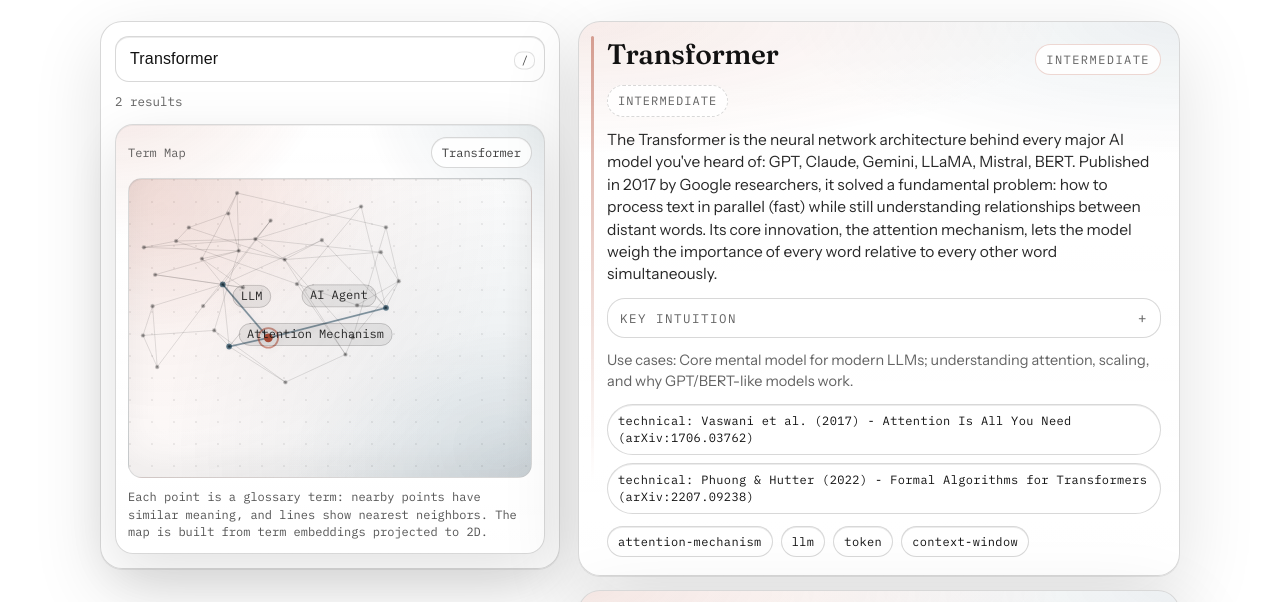
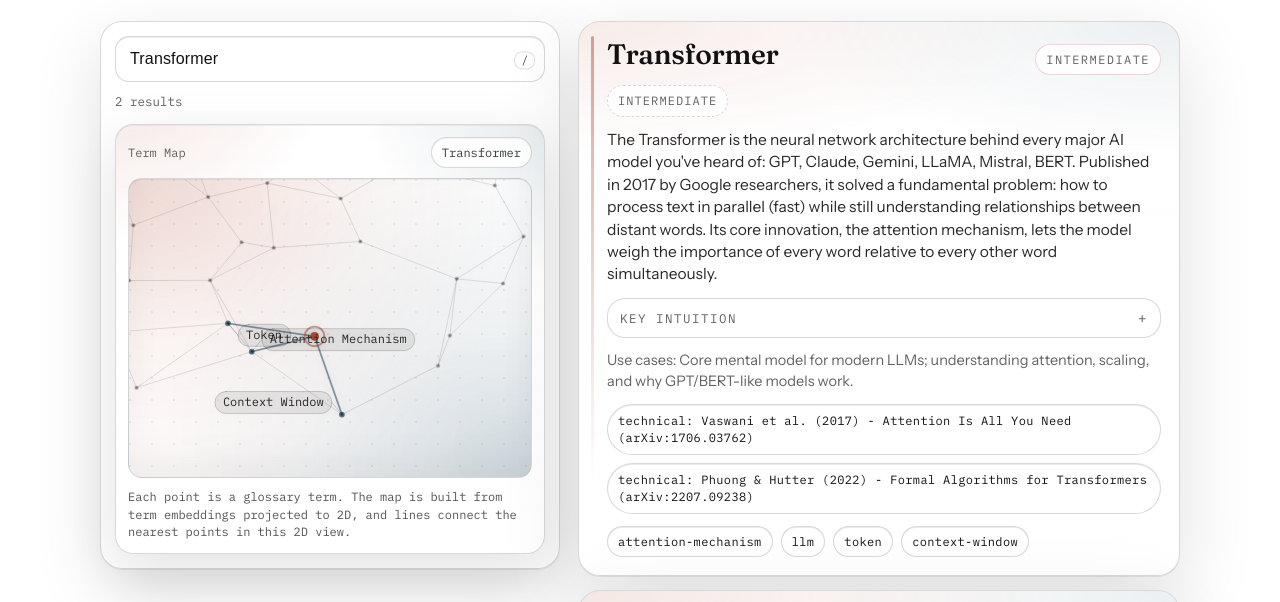
Before and after one commit to GarauGarau/ai-glossary, a plain HTML site: page docs/index.html in a window 1280 px wide. Both pictures are taken after a click on the button "RANDOM". Shown: the part 182-784 px from the top of the page. Drawn offline with Linux system fonts and the light colour scheme.

Commit message:
map fix2

```diff
--- a/docs/app.js
+++ b/docs/app.js
@@ -105,6 +105,35 @@
     return { min: lower, max: upper };
   }
   return { min: lo, max: hi };
+}
+
+
+function buildSpatialNeighborLookup(items, ids, k = 3) {
+  const lookup = new Map();
+  const count = Math.max(1, Math.floor(k));
+  for (const id of ids) {
+    const p = items[id];
+    if (!p || typeof p._nx !== "number" || typeof p._ny !== "number") {
+      lookup.set(id, []);
+      continue;
+    }
+    const ranked = [];
+    for (const otherId of ids) {
+      if (otherId === id) {
+        continue;
+      }
+      const q = items[otherId];
+      if (!q || typeof q._nx !== "number" || typeof q._ny !== "number") {
+        continue;
+      }
+      const dx = q._nx - p._nx;
+      const dy = q._ny - p._ny;
+      ranked.push({ id: otherId, d2: dx * dx + dy * dy });
+    }
+    ranked.sort((a, b) => a.d2 - b.d2);
+    lookup.set(id, ranked.slice(0, count).map((row) => row.id));
+  }
+  return lookup;
 }
 
 
@@ -282,10 +311,6 @@
 
 
 function renderControlCopy() {
-  document.querySelectorAll("[data-shortcuts]").forEach((node) => {
-    node.hidden = node.dataset.shortcuts !== state.lang;
-  });
-
   document.querySelectorAll("[data-map-lang]").forEach((node) => {
     node.hidden = node.dataset.mapLang !== state.lang;
   });
@@ -344,19 +369,24 @@
   if (!terms.length) {
     return "";
   }
+
+  const q = normalize(state.query.trim());
+  const exact = terms.find((term) => {
+    if (normalize(term.term) === q) {
+      return true;
+    }
+    return term.aliases.some((alias) => normalize(alias) === q);
+  });
+  if (exact) {
+    return exact.id;
+  }
+
+  const startsWith = terms.find((term) => normalize(term.term).startsWith(q));
+  if (startsWith) {
+    return startsWith.id;
+  }
+
   return terms[0].id;
-}
-
-
-function getMapNeighbors(termId) {
-  if (!termId || !state.termMap || !state.termMap.items) {
-    return [];
-  }
-  const neighbors = state.termMap.neighbors?.[termId];
-  if (!Array.isArray(neighbors)) {
-    return [];
-  }
-  return neighbors.filter((id) => typeof id === "string" && id in state.termMap.items);
 }
 
 
@@ -567,27 +597,36 @@
   }
 
   const fullView = { x0: 0, x1: 1, y0: 0, y1: 1 };
+  const spatialNeighbors = buildSpatialNeighborLookup(items, validIds, 3);
+  const mapNeighbors = (termId) => spatialNeighbors.get(termId) || [];
+
   const targetView = (() => {
     if (!selectedId || !items[selectedId] || typeof items[selectedId]._nx !== "number" || typeof items[selectedId]._ny !== "number") {
       return fullView;
     }
 
     const focus = new Set();
+    const sx = items[selectedId]._nx;
+    const sy = items[selectedId]._ny;
+    const maxFocusDistance = 0.28;
+    const distanceToSelected = (id) => {
+      const p = items[id];
+      if (!p || typeof p._nx !== "number" || typeof p._ny !== "number") {
+        return Infinity;
+      }
+      return Math.hypot(p._nx - sx, p._ny - sy);
+    };
+
     focus.add(selectedId);
-    const firstRing = getMapNeighbors(selectedId);
+    const firstRing = mapNeighbors(selectedId);
     for (const id of firstRing) {
-      focus.add(id);
-    }
-    for (const id of firstRing) {
-      for (const id2 of getMapNeighbors(id)) {
-        focus.add(id2);
+      if (distanceToSelected(id) <= maxFocusDistance) {
+        focus.add(id);
       }
     }
 
-    const desiredCount = 12;
+    const desiredCount = 9;
     if (focus.size < desiredCount) {
-      const sx = items[selectedId]._nx;
-      const sy = items[selectedId]._ny;
       const scored = [];
       for (const id of validIds) {
         if (focus.has(id) || id === selectedId) {
@@ -597,10 +636,13 @@
         if (!p || typeof p._nx !== "number" || typeof p._ny !== "number") {
           continue;
         }
-        scored.push({ id, d: Math.hypot(p._nx - sx, p._ny - sy) });
+        scored.push({ id, d: distanceToSelected(id) });
       }
       scored.sort((a, b) => a.d - b.d);
       for (let i = 0; i < scored.length && focus.size < desiredCount; i += 1) {
+        if (scored[i].d > maxFocusDistance) {
+          break;
+        }
         focus.add(scored[i].id);
       }
     }
@@ -625,14 +667,14 @@
 
     const spanX = Math.max(1e-9, vx1 - vx0);
     const spanY = Math.max(1e-9, vy1 - vy0);
-    const padX = Math.max(0.05, spanX * 0.45);
-    const padY = Math.max(0.05, spanY * 0.45);
+    const padX = Math.max(0.04, spanX * 0.28);
+    const padY = Math.max(0.04, spanY * 0.28);
     vx0 -= padX;
     vx1 += padX;
     vy0 -= padY;
     vy1 += padY;
 
-    const minSpan = 0.22;
+    const minSpan = 0.16;
     const cx = (vx0 + vx1) / 2;
     const cy = (vy0 + vy1) / 2;
     if (vx1 - vx0 < minSpan) {
@@ -719,7 +761,7 @@
   const edgePairs = [];
   const edgeSeen = new Set();
   for (const id of drawIds) {
-    for (const neighborId of getMapNeighbors(id)) {
+    for (const neighborId of mapNeighbors(id)) {
       if (!drawSet.has(neighborId)) {
         continue;
       }
@@ -755,7 +797,7 @@
   }
 
   const activeId = state.mapHoverId || selectedId || "";
-  const activeNeighbors = new Set(getMapNeighbors(activeId));
+  const activeNeighbors = new Set(mapNeighbors(activeId));
 
   if (activeId && items[activeId]) {
     const source = items[activeId];
@@ -875,7 +917,7 @@
 
   const labelAnchorId = activeId;
   if (labelAnchorId && items[labelAnchorId]) {
-    const neighborIds = getMapNeighbors(labelAnchorId).filter((id) => drawSet.has(id)).slice(0, 3);
+    const neighborIds = mapNeighbors(labelAnchorId).filter((id) => drawSet.has(id)).slice(0, 3);
     const labels = neighborIds.length ? neighborIds : fallbackNeighbors(labelAnchorId, 3);
     if (labels.length) {
       ctx.font = "12px " + monoFont;
--- a/docs/index.html
+++ b/docs/index.html
@@ -50,8 +50,8 @@
             </div>
             <canvas id="term-map" class="term-map" aria-label="Knowledge map"></canvas>
             <div class="map-hint">
-              <span data-map-lang="en">Each point is a glossary term: nearby points have similar meaning, and lines show nearest neighbors. The map is built from term embeddings projected to 2D.</span>
-              <span data-map-lang="it" hidden>Ogni punto è un termine del glossario: punti vicini indicano significati simili, e le linee mostrano i termini più affini. La mappa è costruita a partire dagli embedding dei termini, proiettati in 2D.</span>
+              <span data-map-lang="en">Each point is a glossary term. The map is built from term embeddings projected to 2D, and lines connect the nearest points in this 2D view.</span>
+              <span data-map-lang="it" hidden>Ogni punto è un termine del glossario. La mappa è costruita dagli embedding dei termini proiettati in 2D, e le linee collegano i punti più vicini in questa vista 2D.</span>
             </div>
           </section>
         </section>
```
